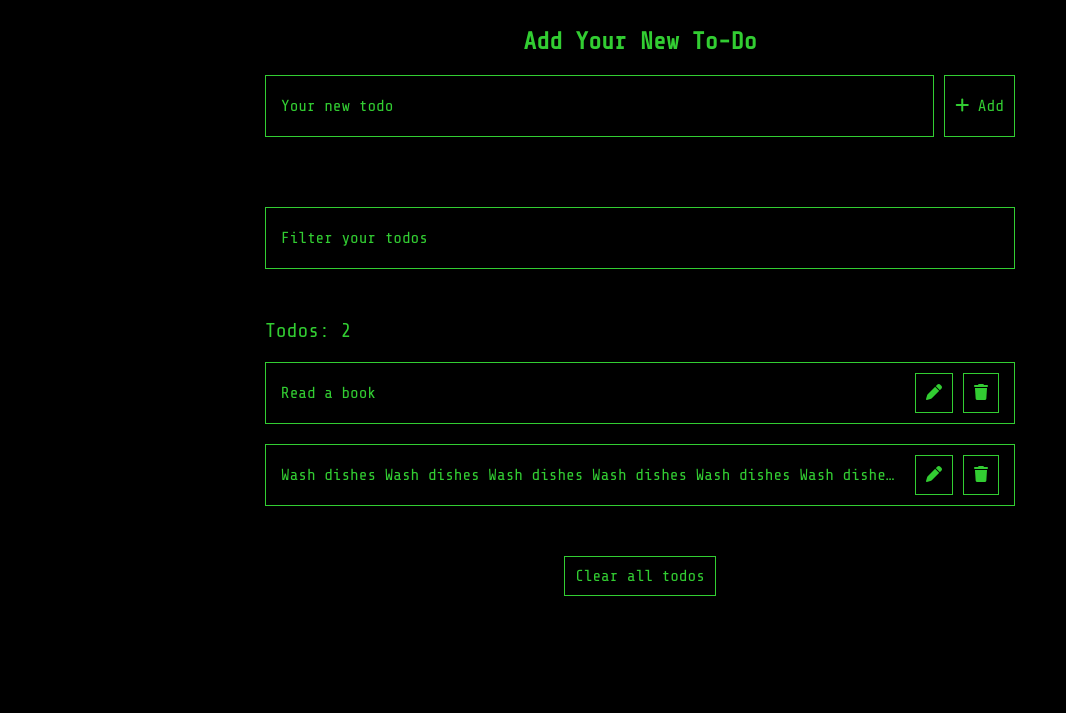
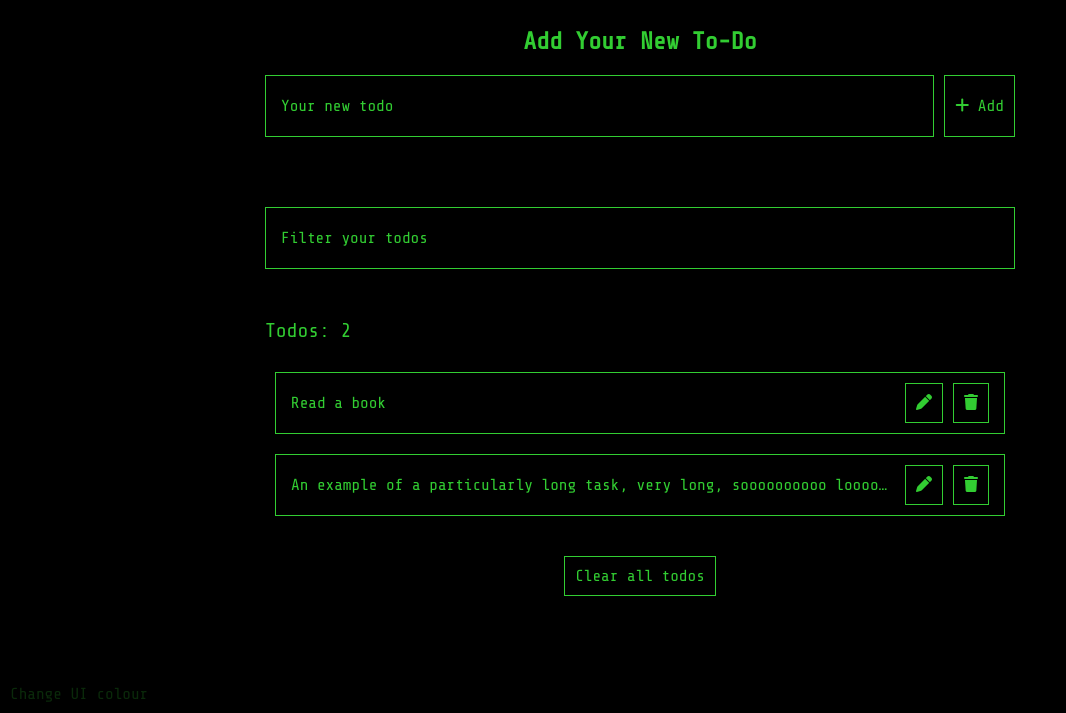
Before and after one commit to molghi/todolist, a website built with webpack: page src/template.html in a window 1280 px wide. Shown: the part 87-800 px from the top of the page, without its empty margins (0-1066 px from the left). Built offline with nearby package versions, Linux system fonts and the light colour scheme.

Commit message:
styles minor tweaking

```diff
--- a/src/js/modules/KeyCommands.js
+++ b/src/js/modules/KeyCommands.js
@@ -8,7 +8,7 @@ class KeyCommands {
 
     listen() {
         document.addEventListener('keydown', function(event) {   // 'keypress' is deprecated
-        if (event.code === 'KeyZ') {
+        if (event.code === 'Backquote') { // it's tilda
             const newCol = prompt("Enter a new UI colour:")
             if(!newCol) return
             document.documentElement.style.setProperty('--accent', newCol)
--- a/src/styles/initial.scss
+++ b/src/styles/initial.scss
@@ -2,6 +2,12 @@ $accent: #32CD32;
 /* slightly paler than 'lime' but brighter than 'green' */
 $bg: #000;
 $fontsize: 16px;
+
+:root {
+    --accent: #{$accent};
+    --bg: #{$bg};
+    --fontsize: #{$fontsize};
+}
 
 // =============================================================================================
 
@@ -13,13 +19,18 @@ $fontsize: 16px;
     border: 0;
     box-sizing: border-box;
 }
-
+html {height: 100%;}
 body {
-    background-color: $bg;
-    color: $accent;
-    font-size: $fontsize;
+    background-color: var(--bg);
+    color: var(--accent);
+    font-size: var(--fontsize);
     font-family: "Share Tech Mono", "Monaco", "Courier New", monospace, sans-serif;
-    /* text-shadow: 0 0 10px $accent; */
+    /* text-shadow: 0 0 10px var(--accent); */
+    height: 100%;
+    overflow-y: hidden;
+    display: flex;
+    flex-direction: column;
+    justify-content: space-between;
 }
 
 input,
@@ -30,7 +41,7 @@ textarea {
     background-color: transparent;
     color: inherit;
     font-family: inherit;
-    border: 1px solid $accent;
+    border: 1px solid var(--accent);
     outline: none;
     padding: 10px;
     font-size: inherit;
@@ -43,17 +54,17 @@ button {
 
 input:focus,
 textarea:focus {
-    box-shadow: 0 0 10px $accent;
+    box-shadow: 0 0 10px var(--accent);
 }
 
 button:hover {
-    background-color: $accent;
+    background-color: var(--accent);
     color: $bg;
-    box-shadow: 0 0 10px $accent;
+    box-shadow: 0 0 10px var(--accent);
 }
 
 button:active {
-    box-shadow: 0 0 1px $accent;
+    box-shadow: 0 0 1px var(--accent);
 }
 
 textarea {
--- a/src/styles/page.scss
+++ b/src/styles/page.scss
@@ -1,7 +1,7 @@
 @use './initial' as *;
 
 .section {
-
+flex-grow: 1;
     margin-top: 20px;
 
     h1 {
@@ -20,6 +20,7 @@
         column-gap: 10px;
         text-align: center;
         margin-bottom: 70px;
+
         .form-input {
             flex-grow: 1;
         }
@@ -34,6 +35,36 @@
 
     .items {
         text-align: center;
+
+        &__wrapper {
+            max-height: 280px;
+            margin-bottom: 20px;
+            overflow-y: scroll;
+            padding: 10px;
+            padding-bottom: 0;
+
+            /* Styling the track (background of the scrollbar) */
+            &::-webkit-scrollbar {
+                width: 5px;
+                /* Scrollbar width */
+            }
+
+            /* Styling the handle (the draggable part of the scrollbar) */
+            &::-webkit-scrollbar-thumb {
+                background-color: grey;
+                /* Thumb color */
+                border-radius: 0px;
+                /* Optional, to make it rounded */
+            }
+
+            /* Styling the track (area where the scrollbar moves) */
+            &::-webkit-scrollbar-track {
+                background-color: #000;
+                /* Track color */
+                border-radius: 10px;
+                /* Optional, to make it rounded */
+            }
+        }
 
         .filter {
             margin-bottom: 50px;
@@ -54,15 +85,15 @@
             align-items: center;
             justify-content: space-between;
             column-gap: 10px;
-            border: 1px solid $accent;
+            border: 1px solid var(--accent);
             padding: 10px 15px;
             margin-bottom: 20px;
             transition: box-shadow .2s;
-            &:last-of-type {
-                margin-bottom: 50px;
-            }
+            // &:last-of-type {
+            //     margin-bottom: 50px;
+            // }
             &:hover {
-                box-shadow: 0 0 10px $accent;
+                box-shadow: 0 0 10px var(--accent);
             }
             &__name {
                 max-width: 615px;
@@ -102,7 +133,30 @@
 
     button {
         &:focus {
-                box-shadow: 0 0 10px $accent;
+                box-shadow: 0 0 10px var(--accent);
             }
     }
 }
+
+
+
+.actions {
+    position: absolute;
+    bottom: 10px;
+    left: 10px;
+
+    .action-btn {
+        padding: 0;
+        border: none;
+        opacity: 0.2;
+        transition: all .3s;
+        &:hover {
+            opacity: 1;
+            background-color: transparent;
+            color: var(--accent);
+            box-shadow: none;
+            text-decoration: underline;
+        }
+    }
+    .change-ui-color-btn {}
+}
--- a/src/template.html
+++ b/src/template.html
@@ -32,6 +32,7 @@
 
                 <div class="items__title">Todos: <span>2</span></div>
 
+                <div class="items__wrapper">
                     <div class="item">
                         <div class="item__name" title="Read a book">Read a book</div>
                         <div class="item__btns">
@@ -44,7 +45,7 @@
                         </div>
                     </div>
                     <div class="item">
-                    <div class="item__name" title="Wash dishes">Wash dishes Wash dishes Wash dishes Wash dishes Wash dishes Wash dishes Wash dishes</div>
+                        <div class="item__name" title="An example of a particularly long task, very long, soooooooooo loooong">An example of a particularly long task, very long, soooooooooo loooong</div>
                         <div class="item__btns">
                             <button class="item__btn item__btn--edit" title="Edit">
                                 <i class="fa-solid fa-pen"></i>
@@ -55,6 +56,9 @@
                         </div>
                     </div>
 
+                </div>
+
+
                 <button class="clear-btn">Clear all todos</button>
             </div>
 
@@ -63,5 +67,9 @@
         </div>
     </div>
 
+    <div class="actions">
+        <button title="You can also change it by pressing the tilda key (~)" class="action-btn change-ui-color-btn">Change UI colour</button>
+    </div>
+
 </body>
 </html>
```
Also changed, not shown: src/js/Controller.js (+9 -0 lines). Lines whose indentation alone changed are shown as unchanged.
